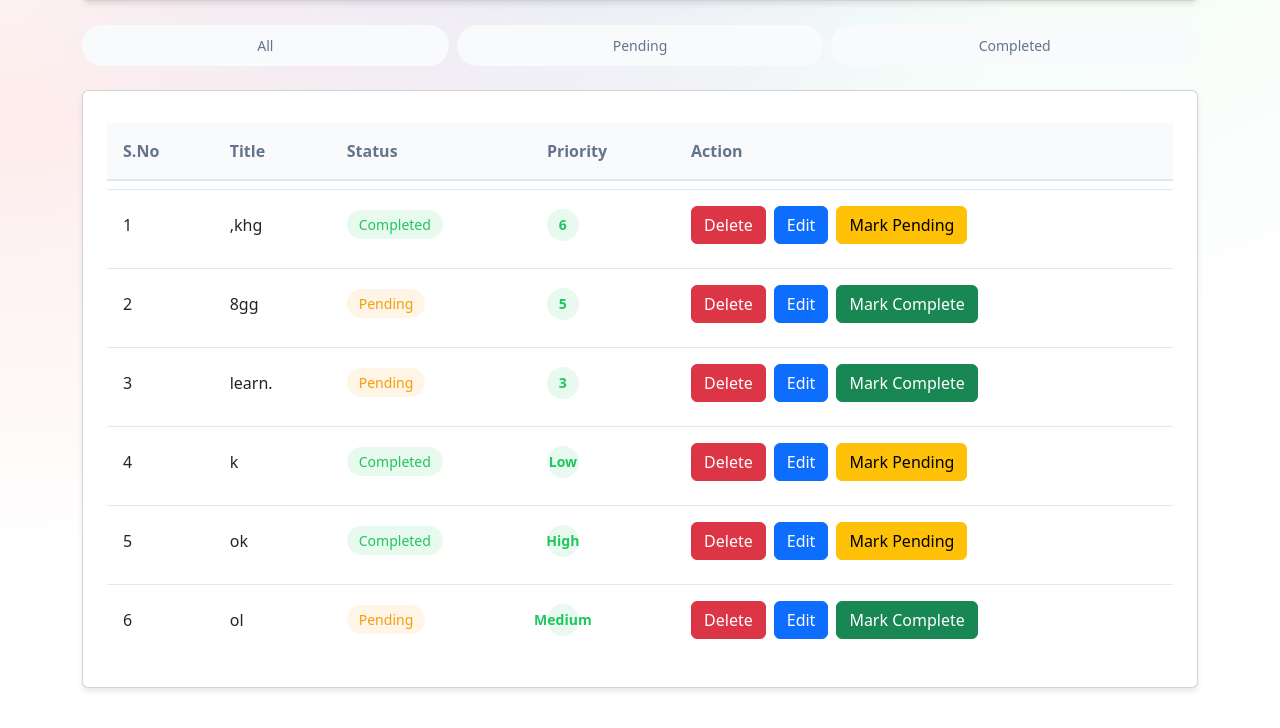
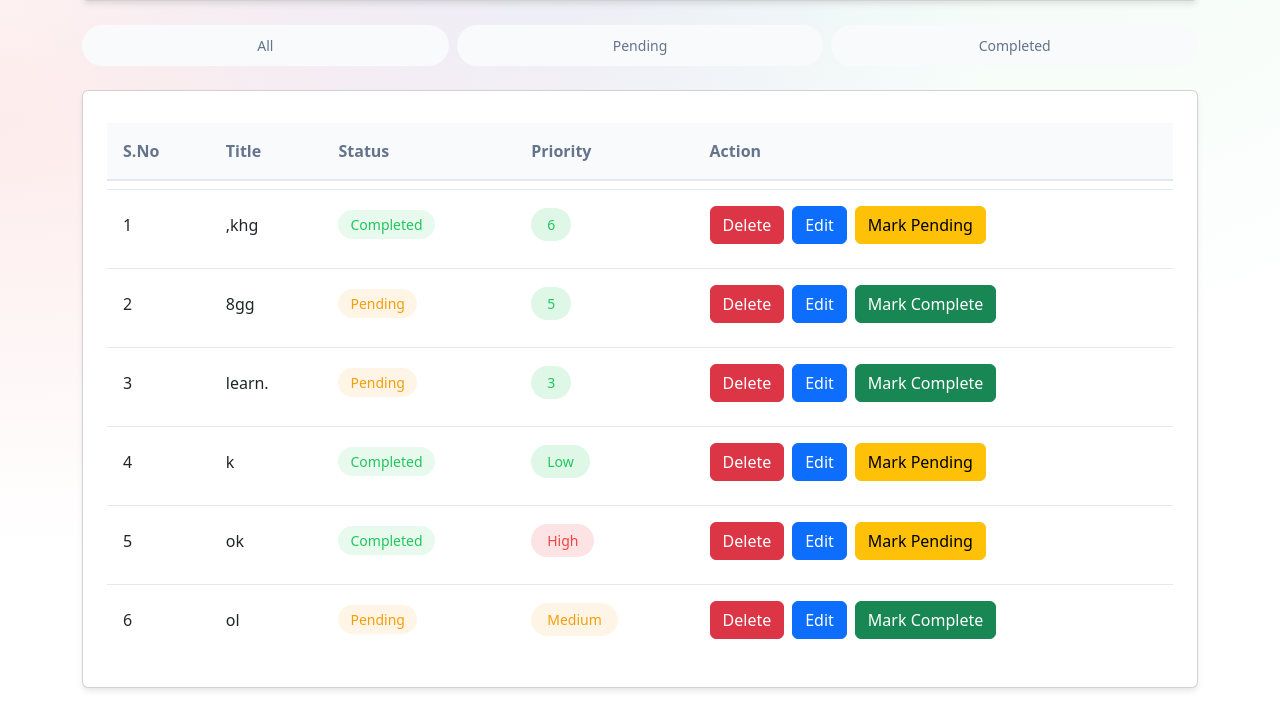
Before and after one commit to anurag433/todo_app, a Django app: template templates/index.html in a window 1280 px wide. Shown: the part 487-1215 px from the top of the page. Run offline with Django 5.2, Linux system fonts and the light colour scheme; the template is opened without the code that fills it: values that come from a table or form of the project are taken from there, others are empty; a user stored in the database is signed in; data comes from the database, SQL or seed files in the repository; both versions use the stored data as it was after the commit.

Commit message:
priority

```diff
--- a/app/models.py
+++ b/app/models.py
@@ -9,19 +9,13 @@ class TODO(models.Model):
     ('P', 'PENDING'),
     ]
     priority_choices = [
-    ('1', '1'),
-    ('2', '2'),
-    ('3', '3'),
-    ('4', '4'),
-    ('5', '5'),
-    ('6', '6'),
-    ('7', '7'),
-    ('8', '8'),
-    ('9', '9'),
-    ('10', '10'),
+    ('High', 'High'),
+    ('Medium', 'Medium'),
+    ('Low', 'Low'),
+
     ]
     title = models.CharField(max_length=50)
     status = models.CharField(max_length=2 , choices=status_choices)
     user  = models.ForeignKey(User  , on_delete= models.CASCADE)
     date = models.DateTimeField(auto_now_add=True)
-    priority = models.CharField(max_length=2 , choices=priority_choices)
+    priority = models.CharField(max_length=10 , choices=priority_choices)
--- a/static/style_index.css
+++ b/static/style_index.css
@@ -269,16 +269,16 @@ select.form-control {
     display: inline-flex;
     align-items: center;
     justify-content: center;
-    width: 2rem;
-    height: 2rem;
-    border-radius: 50%;
-    font-weight: 600;
+    padding: 0.375rem 1rem;
+    border-radius: 9999px;  /* Full rounded corners like status badges */
+    font-weight: 500;
     font-size: 0.875rem;
 }
 
 .priority-high {
-    background: rgba(239, 68, 68, 0.1);
-    color: var(--danger);
+    background-color: rgba(239, 68, 68, 0.15);  /* Light red background */
+    color: #ef4444;
+    border: none;
 }
 
 .priority-medium {
@@ -287,8 +287,9 @@ select.form-control {
 }
 
 .priority-low {
-    background: rgba(34, 197, 94, 0.1);
-    color: var(--success);
+    background-color: rgba(34, 197, 94, 0.15);  /* Light green background */
+    color: #22c55e;
+    border: none;
 }
 
 
--- a/templates/index.html
+++ b/templates/index.html
@@ -55,9 +55,9 @@
                         <label for="title">Priority</label>
                         <select class="form-control" id="priority" name="priority">
                             <option value="">--Select --</option>
-                            {% for i in '12345678910'|make_list %}
-                                <option value="{{ i }}">Priority {{ i }}</option>
-                            {% endfor %}
+                            <option value="High">High</option>
+                            <option value="Medium">Medium</option>
+                            <option value="Low">Low</option>
                         </select>
                     </div>
                     <button type="submit" class="btn btn-primary">Add Todo</button>
@@ -94,7 +94,7 @@
                                 </span>
                             </td>
                             <td>
-                                <span class="priority {% if todo.priority >= 7 %}priority-high{% elif todo.priority >= 4 %}priority-medium{% else %}priority-low{% endif %}">
+                                <span class="priority {% if todo.priority == 'High' %}priority-high{% elif todo.priority == 'Medium' %}priority-medium{% else %}priority-low{% endif %}">
                                     {{ todo.priority }}
                                 </span>
                             </td>
```
Also changed, not shown: templates/edit_todo.html (+5 -3 lines), db.sqlite3.
